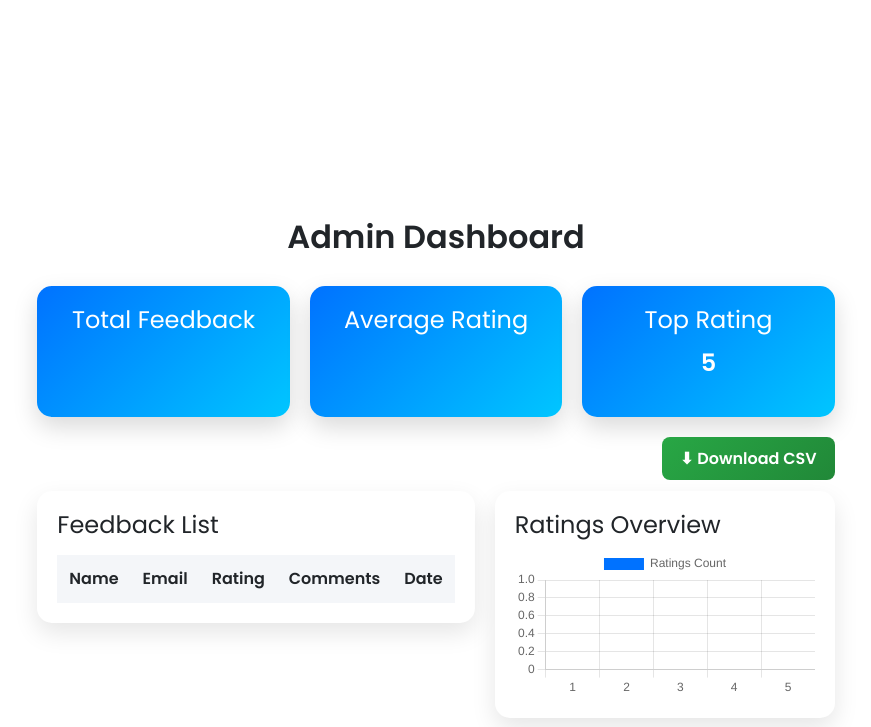
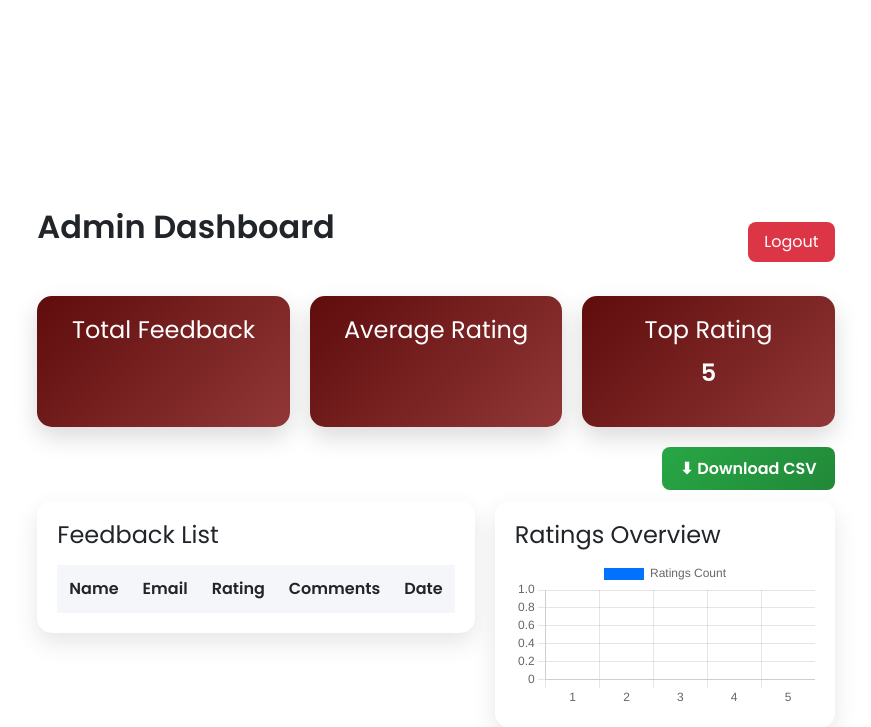
Before and after one commit to Suraj2429/Online-Feedback-Collector-with-Admin-Dashboard, a Flask app: template templates/admin.html in a window 1280 px wide. Shown: the top 727 px of the page, without its empty margins (204-1075 px from the left). Run offline with Flask 3, Linux system fonts and the light colour scheme; the template is opened without the code that fills it, so the values that code supplies are empty; some libraries are stand-ins or nearby versions.

Commit message:
Add Admin Login Page

```diff
--- a/app.py
+++ b/app.py
@@ -1,12 +1,11 @@
-from flask import Flask, render_template, request, redirect, url_for, Response
+from flask import Flask, render_template, request, redirect, url_for, Response, session
 import sqlite3
 from datetime import datetime
-import csv
 
 app = Flask(__name__)
+app.secret_key = "secret123"
 
 # Database Connection
-
 def get_db_connection():
     conn = sqlite3.connect('database.db')
     conn.row_factory = sqlite3.Row
@@ -27,17 +26,14 @@ def create_table():
     ''')
     conn.commit()
     conn.close()
-    print("Table Created!")
 
 create_table()
-
 
 # Home Route
 @app.route('/')
 def home():
     success = request.args.get('success')
     return render_template('index.html', success=success)
-
 
 # Submit Feedback
 @app.route('/submit-feedback', methods=['POST'])
@@ -56,12 +52,31 @@ def submit_feedback():
     conn.commit()
     conn.close()
 
-    # Redirect with success popup trigger
     return redirect(url_for('home', success=1))
 
-# Admin Dashboard
+# ✅ Admin Login
+@app.route('/admin-login', methods=['GET', 'POST'])
+def admin_login():
+    error = request.args.get('error')
+
+    if request.method == 'POST':
+        username = request.form['username']
+        password = request.form['password']
+
+        if username == "admin" and password == "admin123":
+            session['admin'] = True
+            return redirect(url_for('admin'))
+        else:
+            return redirect(url_for('admin_login', error=1))
+
+    return render_template('login.html', error=error)
+
+# ✅ Protected Admin Dashboard (FIXED)
 @app.route('/admin-dashboard')
 def admin():
+    if not session.get('admin'):
+        return redirect(url_for('admin_login'))
+
     conn = get_db_connection()
     feedbacks = conn.execute("SELECT * FROM Feedback").fetchall()
 
@@ -99,5 +114,21 @@ def download_csv():
         headers={"Content-Disposition": "attachment; filename=feedback.csv"}
     )
 
+# ✅ API
+@app.route('/api/feedback')
+def api_feedback():
+    conn = get_db_connection()
+    feedbacks = conn.execute("SELECT * FROM Feedback").fetchall()
+    conn.close()
+
+    data = [dict(row) for row in feedbacks]
+    return {"feedback": data}
+
+# ✅ Logout
+@app.route('/logout')
+def logout():
+    session.pop('admin', None)
+    return redirect(url_for('home'))
+
 if __name__ == '__main__':
     app.run(debug=True)
--- a/static/css/style.css
+++ b/static/css/style.css
@@ -23,13 +23,26 @@ body {
     font-weight: 700;
 }
 
+.login-container {
+    display: flex;
+    justify-content: center;
+    align-items: center;
+    gap: 30px;
+
+    margin-top: 10px;
+}
+
 .main-wrapper {
     display: flex;
     align-items: center;
     justify-content: center;
     gap: 30px;
     width: 100%;
-    margin-top: 20px;   /* small push down */
+    margin-top: 20px;
+}
+
+.top-alert.error {
+    background: #dc3545;
 }
 
 .left-section {
@@ -184,7 +197,7 @@ body {
 .stat-card {
     flex: 1;
     min-width: 200px;
-    background: linear-gradient(135deg, #0072ff, #00c6ff);
+    background: linear-gradient(135deg, #5f0c0c, #913737);
     color: white;
     padding: 20px;
     border-radius: 15px;
@@ -264,6 +277,41 @@ table td {
     box-shadow: 0 10px 25px rgba(0,0,0,0.1);
 }
 
+
+.admin-header {
+    display: flex;
+    justify-content: space-between;
+    align-items: center;
+    margin-bottom: 20px;
+}
+
+.logout-btn {
+    background: #dc3545;
+    color: white;
+    padding: 8px 16px;
+    border-radius: 8px;
+    text-decoration: none;
+    font-weight: 500;
+    transition: 0.3s;
+}
+
+.logout-btn:hover {
+    background: #c82333;
+}
+
+/* RESPONSIVE */
+@media (max-width: 768px) {
+    .login-container {
+        flex-direction: column;
+    }
+
+    .login-left {
+        display: none;
+    }
+}
+
+
+
 /* Responsive */
 @media (max-width: 768px) {
     .dashboard-grid {
--- a/static/js/script.js
+++ b/static/js/script.js
@@ -1,5 +1,5 @@
 document.addEventListener("DOMContentLoaded", function () {
-    console.log("JS Loaded ✅");
+    console.log("JS Loaded");
 
     const form = document.querySelector("form");
 
--- a/templates/admin.html
+++ b/templates/admin.html
@@ -1,15 +1,12 @@
-<!DOCTYPE html>
-<html>
-<head>
-    <title>Admin Dashboard</title>
-</head>
-<body>
     {% extends "layout.html" %}
     {% block content %}
 
     <div class="admin-container">
 
-        <h2 class="admin-title">Admin Dashboard</h2>
+       <div class="admin-header">
+            <h2 class="admin-title">Admin Dashboard</h2>
+            <a href="/logout" class="logout-btn">Logout</a>
+        </div>
 
         <!-- Stats Cards -->
         <div class="stats">
@@ -103,5 +100,3 @@
     </script>
 
     {% endblock %}
-</body>
-</html>
--- a/templates/layout.html
+++ b/templates/layout.html
@@ -13,8 +13,9 @@
     {% block content %}{% endblock %}
 </div>
 
-<!-- Custom JS -->
+{% if request.endpoint == 'home' %}
 <script src="{{ url_for('static', filename='js/script.js') }}"></script>
+{% endif %}
 
 </body>
 </html>
```
Also changed, not shown: templates/index.html (+0 -8 lines), templates/login.html (added, +41 -0 lines), database.db, static/images/admin-login.jpg (added).
